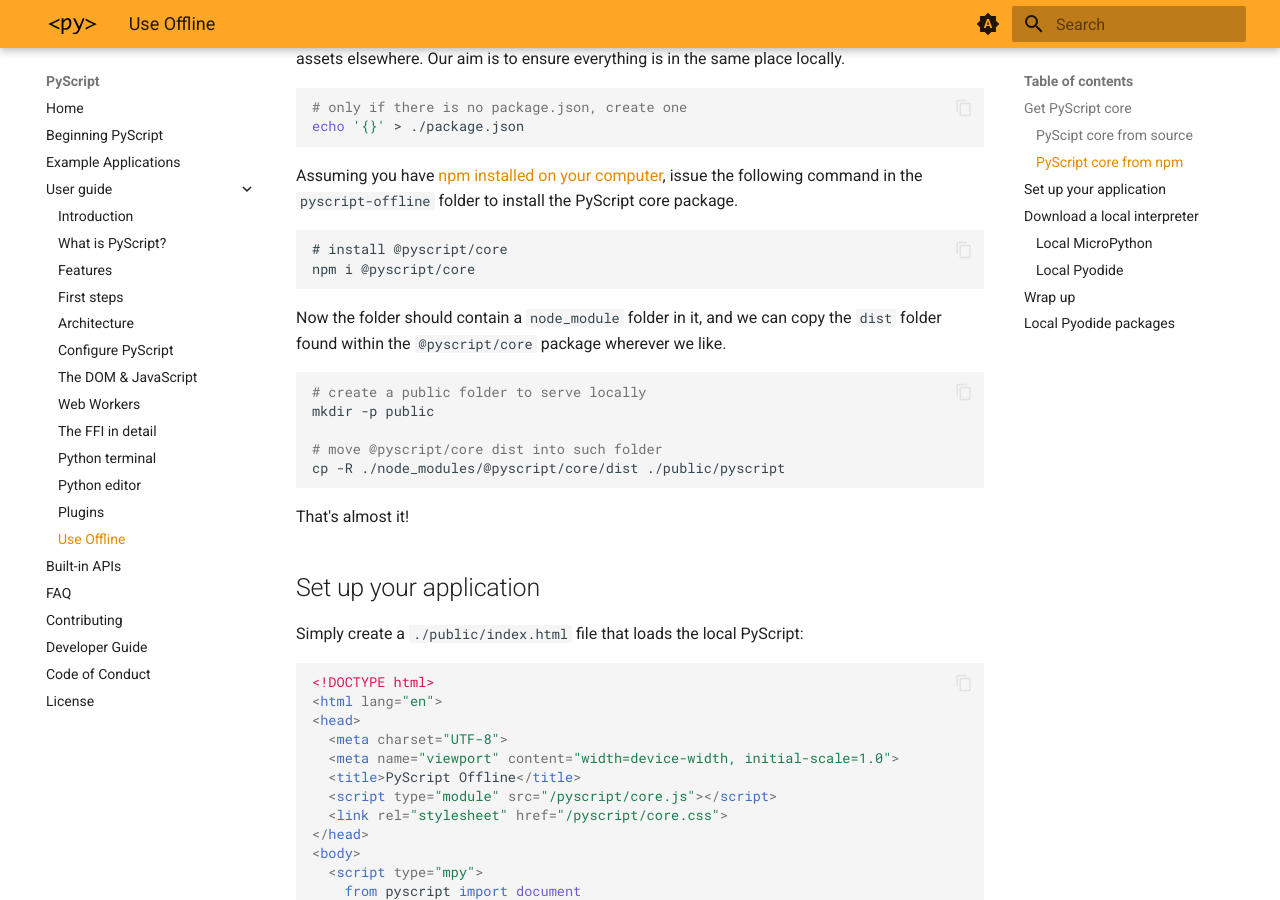
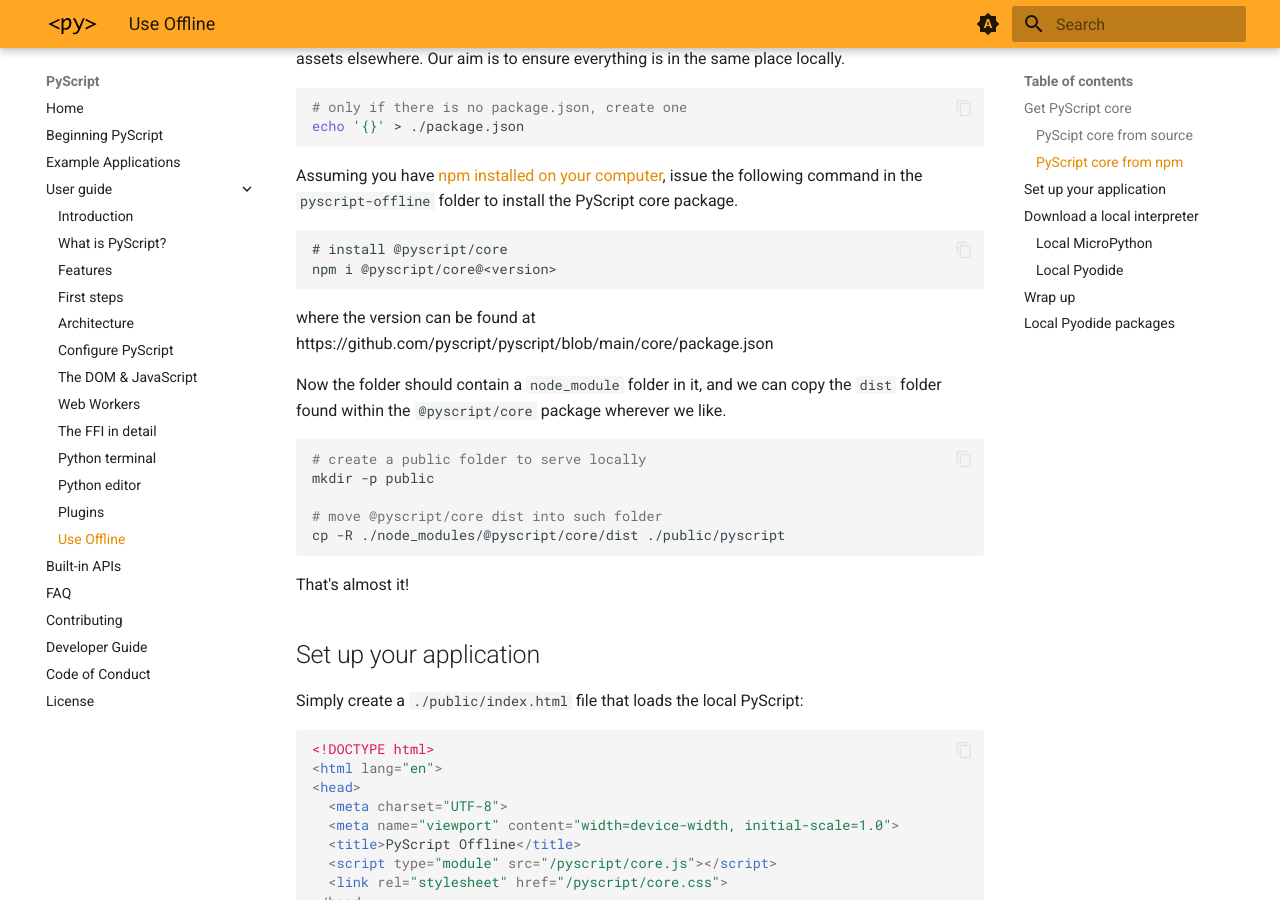
Before and after one commit to pyscript/docs, an MkDocs documentation site: the page built from docs/user-guide/offline.md, in a window 1280 px wide and 900 px high, scrolled down 1174 px. Built offline with MkDocs 1.6.1 and Material for MkDocs 9.7.7, drawn with Linux system fonts in a browser that asks for light colours; the version menu is left out.

Commit message:
Include instructions for getting a specific version off npm when running pyscript offline

````diff
--- a/docs/user-guide/offline.md
+++ b/docs/user-guide/offline.md
@@ -64,8 +64,9 @@ PyScript core package.
 
 ```
 # install @pyscript/core
-npm i @pyscript/core
+npm i @pyscript/core@<version>
 ```
+where the version can be found at https://github.com/pyscript/pyscript/blob/main/core/package.json
 
 Now the folder should contain a `node_module` folder in it, and we can copy the
 `dist` folder found within the `@pyscript/core` package wherever we like.
````
